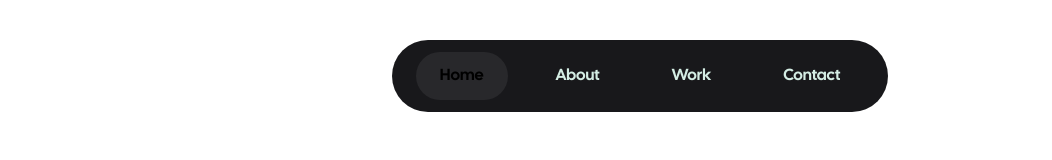
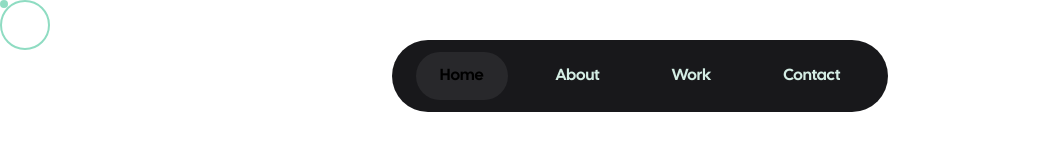
Before and after one commit to m-dombkowski/Portfolio-website, a Next.js app: page / in a window 1280 px wide. Shown: the top 160 px of the page, without its empty margins (0-1052 px from the left). Built offline with nearby package versions, Linux system fonts and the light colour scheme.

Commit message:
feat: added again cursor indicator for desktop view, changed size of outer circle

```diff
--- a/src/app/components/cursor/cursor.tsx
+++ b/src/app/components/cursor/cursor.tsx
@@ -2,7 +2,7 @@ import { motion, useMotionValue, useSpring } from "framer-motion";
 import { useEffect } from "react";
 export default function Cursor() {
   const innerSize = 8;
-  const outerSize = 30;
+  const outerSize = 50;
 
   const mouseInner = {
     x: useMotionValue(0),
@@ -49,11 +49,11 @@ export default function Cursor() {
     <>
       <motion.div
         style={{ left: smoothInnerMouse.x, top: smoothInnerMouse.y }}
-        className="hidden w-[8px] h-[8px] bg-light-brown fixed rounded-full pointer-events-none lg:block z-[9999]"
+        className="hidden w-[8px] h-[8px] bg-color-text-primary fixed rounded-full pointer-events-none lg:block z-[9999]"
       ></motion.div>
       <motion.div
         style={{ left: smoothOuterMouse.x, top: smoothOuterMouse.y }}
-        className="hidden w-[30px] h-[30px] border-solid border-2 border-light-brown fixed rounded-full z-[9999] pointer-events-none lg:block"
+        className="hidden w-[50px] h-[50px] border-solid border-2 border-color-text-primary fixed rounded-full z-[9999] pointer-events-none lg:block"
       ></motion.div>
     </>
   );
--- a/src/app/layout.tsx
+++ b/src/app/layout.tsx
@@ -22,6 +22,7 @@ import { Device } from "./lib/definitions/enums";
 import { ScreenSizeContext } from "./lib/context/screenSize";
 import Footer from "./components/footer/footer";
 import ScrollProgressBar from "./components/scroll-progress-bar/scroll-progress-bar";
+import Cursor from "./components/cursor/cursor";
 
 const inter = Inter({
   subsets: ["latin"],
@@ -74,6 +75,7 @@ export default function RootLayout({
       <SmoothScroll>
         <ScreenSizeContext.Provider value={deviceType}>
           <body>
+            {deviceType === "desktop" && <Cursor />}
             <ScrollProgressBar />
             <Navigation currentPath={path} />
             <div
```
